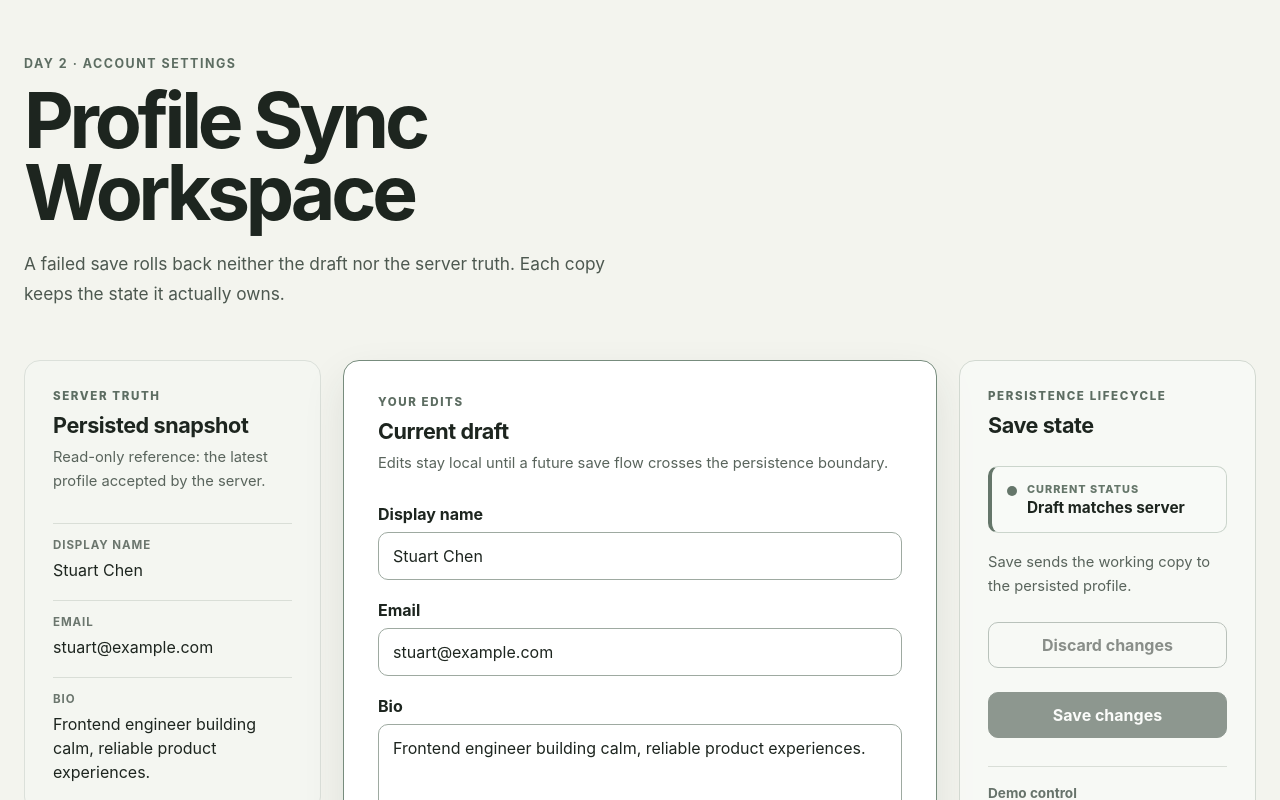
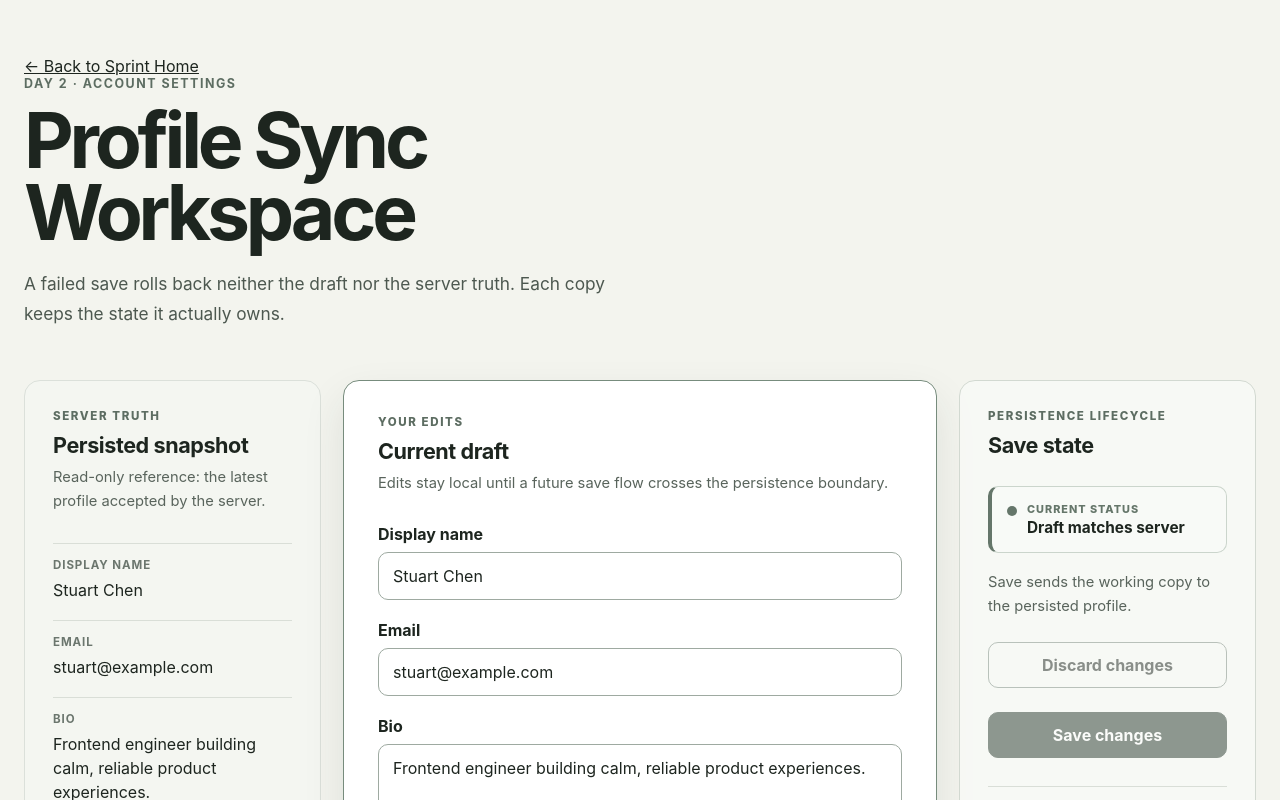
Before and after one commit to stuartchendev/7-day-frontend-production-sprint, a React (Vite) app: page /day-2 in a window 1280 px wide. Shown: the top 800 px of the page. Built offline with nearby package versions, Linux system fonts and the light colour scheme.

Commit message:
fix(day-2): add sprint home navigation

```diff
--- a/src/days/day-2/DayTwoPage.tsx
+++ b/src/days/day-2/DayTwoPage.tsx
@@ -1,6 +1,7 @@
 import { useRef, useState } from 'react'
 import type { Profile } from './type'
 import { saveProfile } from './sync/ProfileService'
+import { Link } from 'react-router-dom'
 
 type PersistedProfilePanelProps = {
   profile: Profile
@@ -294,6 +295,7 @@ export function DayTwoPage() {
 
   return (
     <main className="profile-workspace">
+      <Link className='back-link' to={`/`}>← Back to Sprint Home</Link>
       <header className="profile-workspace__header">
         <p className="sprint-index__eyebrow">Day 2 · Account settings</p>
         <h1>Profile Sync Workspace</h1>
```
